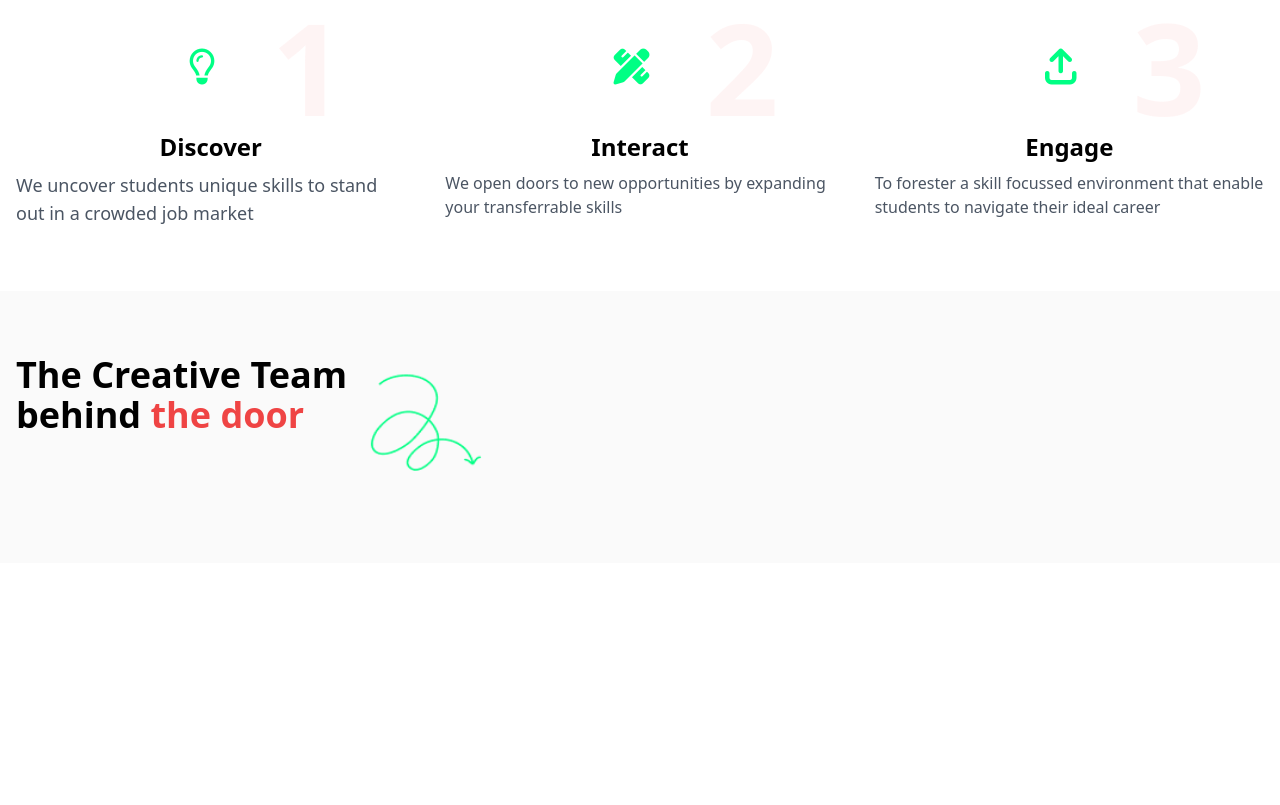
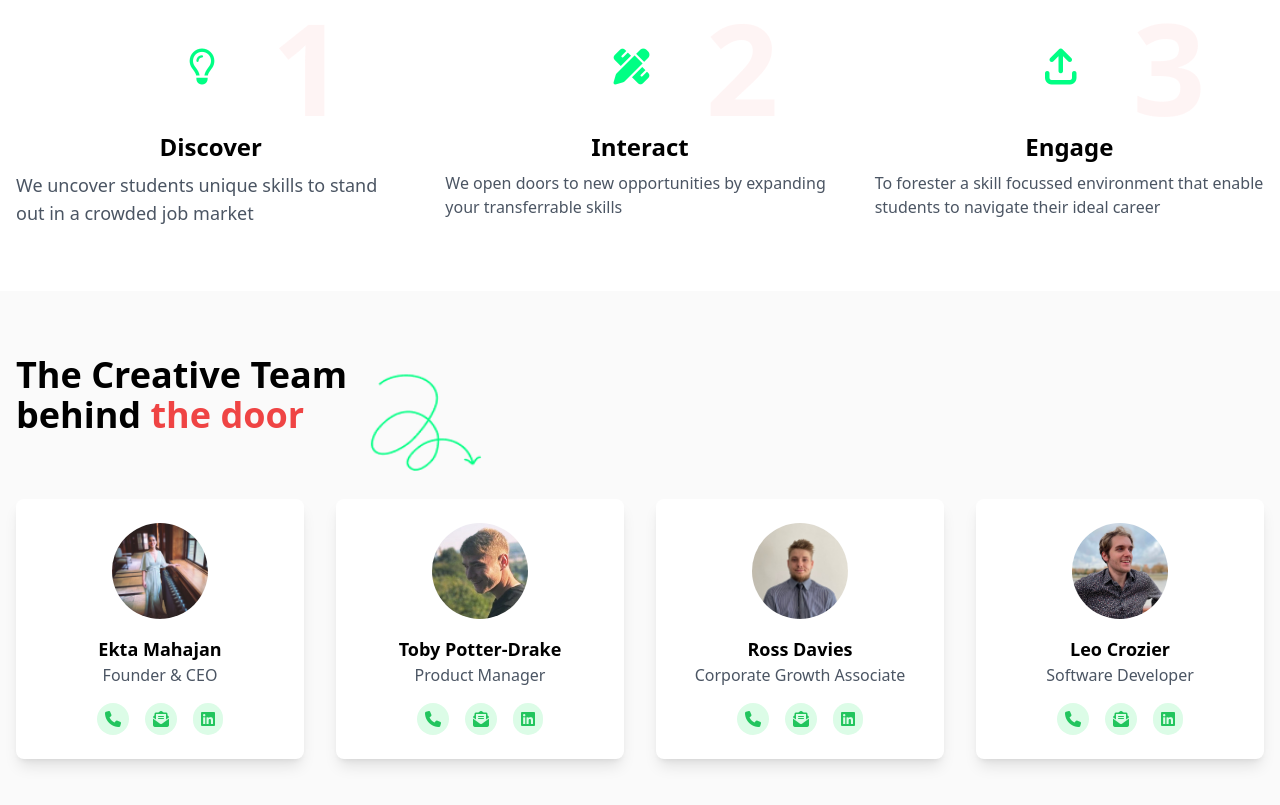
Before and after one commit to nazmul-hasan2/creativeforu, a website built with Vite: page index.html in a window 1280 px wide. Shown: the part 2239-3044 px from the top of the page. Before the commit the page ends 2802 px from the top, so only its background shows below. Built offline with nearby package versions, Linux system fonts and the light colour scheme; files whose address does not match are found by name.

Commit message:
Team Member Section

```diff
--- a/index.html
+++ b/index.html
@@ -274,5 +274,61 @@
         <img src="assets/Arrow_10.png" alt="" class="md:h-36 md:w-40 h-24 w-26">
       </div>
 
+      <!-- Team Members -->
+      <div class="grid grid-cols-1 md:grid-cols-4 gap-8">
 
+        <!-- Team Member 1 -->
+        <div class="bg-white p-6 rounded-lg shadow-lg">
+          <img class="w-24 h-24 mx-auto rounded-full mb-4" src="assets/teamimg1.png" alt="Ekta Mahajan">
+          <h3 class="text-lg font-semibold text-center">Ekta Mahajan</h3>
+          <p class="text-center text-gray-600">Founder & CEO</p>
+          <div class="flex justify-center mt-4">
+            <a href="#" class="mx-2 text-green-500"><i class="fa-solid fa-phone bg-green-100 p-2 rounded-full"></i></a>
+            <a href="#" class="mx-2 text-green-500"><i
+                class="fa-solid fa-envelope-open-text bg-green-100 p-2 rounded-full"></i></a>
+            <a href="#" class="mx-2 text-green-500"><i class="fab fa-linkedin bg-green-100 p-2 rounded-full"></i></a>
+          </div>
+        </div>
+
+        <!-- Team Member 2 -->
+        <div class="bg-white p-6 rounded-lg shadow-lg">
+          <img class="w-24 h-24 mx-auto rounded-full mb-4" src="assets/teamimg2.png" alt="Toby Potter-Drake">
+          <h3 class="text-lg font-semibold text-center">Toby Potter-Drake</h3>
+          <p class="text-center text-gray-600">Product Manager</p>
+          <div class="flex justify-center mt-4">
+            <a href="#" class="mx-2 text-green-500"><i class="fa-solid fa-phone bg-green-100 p-2 rounded-full"></i></a>
+            <a href="#" class="mx-2 text-green-500"><i
+                class="fa-solid fa-envelope-open-text bg-green-100 p-2 rounded-full"></i></a>
+            <a href="#" class="mx-2 text-green-500"><i class="fab fa-linkedin bg-green-100 p-2 rounded-full"></i></a>
+          </div>
+        </div>
+
+        <!-- Team Member 3 -->
+        <div class="bg-white p-6 rounded-lg shadow-lg">
+          <img class="w-24 h-24 mx-auto rounded-full mb-4" src="assets/teamimg3.png" alt="Ross Davies">
+          <h3 class="text-lg font-semibold text-center">Ross Davies</h3>
+          <p class="text-center text-gray-600">Corporate Growth Associate</p>
+          <div class="flex justify-center mt-4">
+            <a href="#" class="mx-2 text-green-500"><i class="fa-solid fa-phone bg-green-100 p-2 rounded-full"></i></a>
+            <a href="#" class="mx-2 text-green-500"><i
+                class="fa-solid fa-envelope-open-text bg-green-100 p-2 rounded-full"></i></a>
+            <a href="#" class="mx-2 text-green-500"><i class="fab fa-linkedin bg-green-100 p-2 rounded-full"></i></a>
+          </div>
+        </div>
+
+        <!-- Team Member 4 -->
+        <div class="bg-white p-6 rounded-lg shadow-lg">
+          <img class="w-24 h-24 mx-auto rounded-full mb-4" src="assets/teamimg4.png" alt="Leo Crozier">
+          <h3 class="text-lg font-semibold text-center">Leo Crozier</h3>
+          <p class="text-center text-gray-600">Software Developer</p>
+          <div class="flex justify-center mt-4">
+            <a href="#" class="mx-2 text-green-500"><i class="fa-solid fa-phone bg-green-100 p-2 rounded-full"></i></a>
+            <a href="#" class="mx-2 text-green-500"><i
+                class="fa-solid fa-envelope-open-text bg-green-100 p-2 rounded-full"></i></a>
+            <a href="#" class="mx-2 text-green-500"><i class="fab fa-linkedin bg-green-100 p-2 rounded-full"></i></a>
+          </div>
+        </div>
+
+      </div>
+    </div>
   </section>
```
